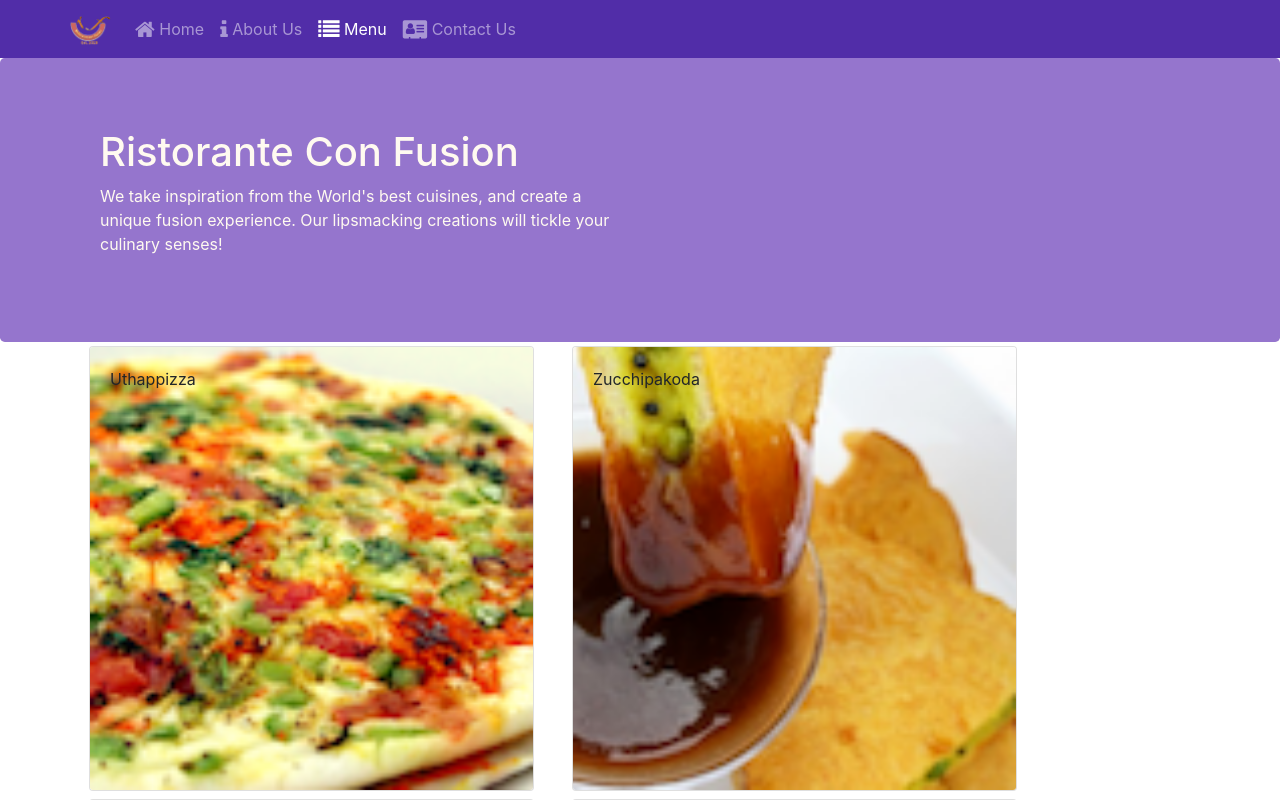
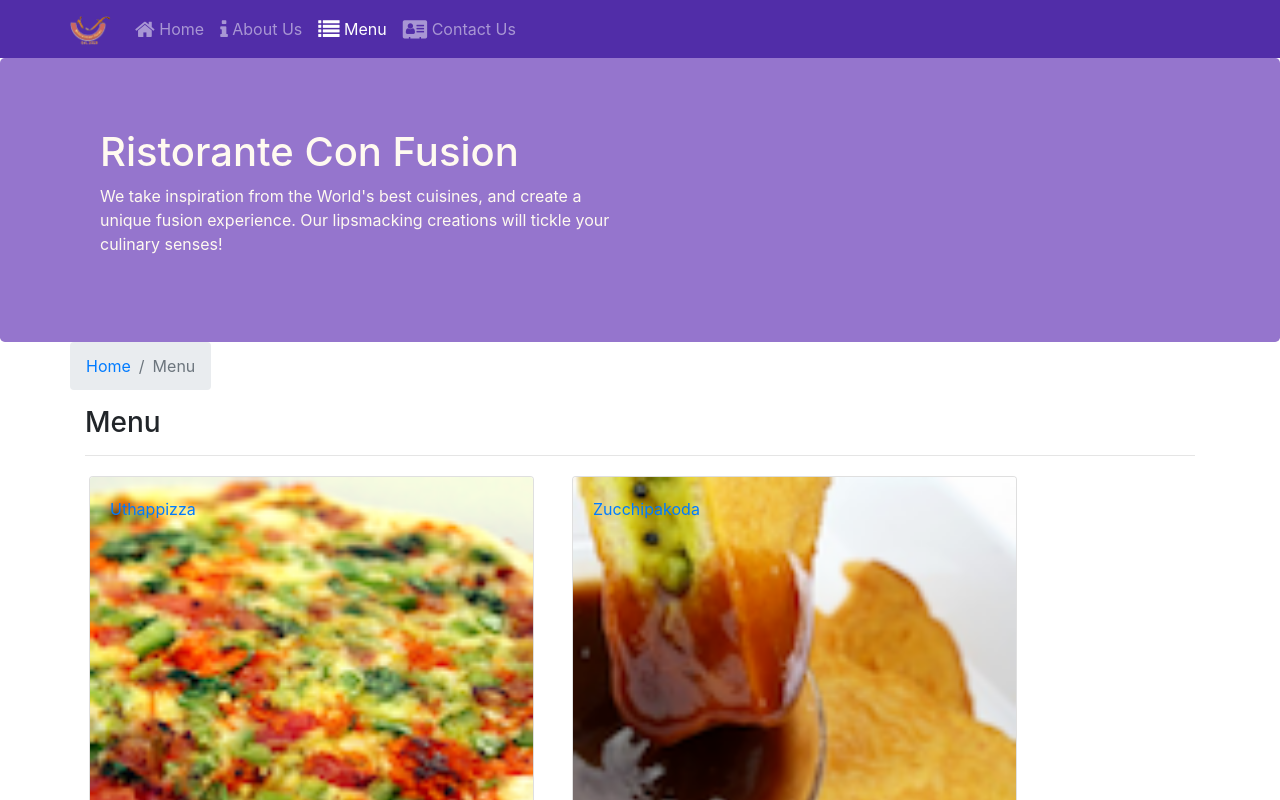
Before and after one commit to KhanhHP2001/Assignment-SE150409-Hoang-Phi-Khanh, a React (Create React App) app: page /menu in a window 1280 px wide. Shown: the top 800 px of the page. Built offline with nearby package versions, Linux system fonts and the light colour scheme.

Commit message:
Single Page Applications Part 2

```diff
--- a/src/components/ContactComponent.js
+++ b/src/components/ContactComponent.js
@@ -1,8 +1,20 @@
 import React from 'react';
+import { Breadcrumb, BreadcrumbItem } from 'reactstrap';
+import { Link } from 'react-router-dom';
 
 function Contact(props) {
     return(
         <div className="container">
+            <div className="row">
+                <Breadcrumb>
+                    <BreadcrumbItem><Link to="/home">Home</Link></BreadcrumbItem>
+                    <BreadcrumbItem active>Contact Us</BreadcrumbItem>
+                </Breadcrumb>
+                <div className="col-12">
+                    <h3>Contact Us</h3>
+                    <hr />
+                </div>
+            </div>
             <div className="row row-content">
                 <div className="col-12">
                 <h3>Location Information</h3>
--- a/src/components/DishdetailComponent.js
+++ b/src/components/DishdetailComponent.js
@@ -1,5 +1,8 @@
 import React from 'react';
-import { Card, CardImg, CardText, CardBody, CardTitle } from 'reactstrap';
+//import { Card, CardImg, CardText, CardBody, CardTitle } from 'reactstrap';
+import { Card, CardImg, CardText, CardBody,
+    CardTitle, Breadcrumb, BreadcrumbItem } from 'reactstrap';
+import { Link } from 'react-router-dom';
 
    function RenderDish({dish}) {
 
@@ -47,14 +50,42 @@ import { Card, CardImg, CardText, CardBody, CardTitle } from 'reactstrap';
    const  DishDetail = (props) => {
 
 	 if (props.dish != null) {
+
 		return (
-		   <div className="container">
-			  <div className="row">
-				 <RenderDish dish={props.dish} />
-				 <RenderComments comments={props.dish.comments} />
-			  </div>
-		   </div>
-		);
+			<div className="container">
+			<div className="row">
+				<Breadcrumb>
+					<BreadcrumbItem><Link to="/menu">Menu</Link></BreadcrumbItem>
+					<BreadcrumbItem active>{props.dish.name}</BreadcrumbItem>
+				</Breadcrumb>
+				<div className="col-12">
+					<h3>{props.dish.name}</h3>
+					<hr />
+				</div>
+			</div>
+			<div className="row">
+               <RenderDish dish={props.dish} />
+               <RenderComments comments={props.comments} />
+            </div>
+			{/* <div className="row">
+				<div className="col-12 col-md-5 m-1">
+					<RenderDish dish={props.dish} />
+				</div>
+				<div className="col-12 col-md-5 m-1">
+					<RenderComments comments={props.comments} />
+				</div>
+			</div> */}
+			</div>
+		)
+		// return (
+		//    <div className="container">
+		// 	  <div className="row">
+		// 		 <RenderDish dish={props.dish} />
+		// 		 <RenderComments comments={props.dish.comments} />
+		// 	  </div>
+		//    </div>
+		// );
+
 	 }
 	 else {
 		return (
--- a/src/components/MainComponent.js
+++ b/src/components/MainComponent.js
@@ -2,7 +2,7 @@ import React, { Component } from 'react';
 import Home from './HomeComponent';
 import Menu from './MenuComponent';
 import Contact from './ContactComponent';
-//import DishDetail from './DishdetailComponent';
+import DishDetail from './DishdetailComponent';
 import Header from './HeaderComponent';
 import Footer from './FooterComponent';
 import { DISHES } from '../shared/dishes';
@@ -49,12 +49,20 @@ class Main extends Component {
     //   );
     // }
 
+    const DishWithId = ({match}) => {
+      return(
+          <DishDetail dish={this.state.dishes.filter((dish) => dish.id === parseInt(match.params.dishId,10))[0]}
+            comments={this.state.comments.filter((comment) => comment.dishId === parseInt(match.params.dishId,10))} />
+      );
+    };
+
     return (
       <div>
         <Header />
         <Switch>
           <Route path='/home' component={HomePage} />
           <Route exact path='/menu' component={() => <Menu dishes={this.state.dishes} />} />
+          <Route path='/menu/:dishId' component={DishWithId} />
           <Route exact path='/contactus' component={Contact} />
           <Redirect to="/home" />
         </Switch>
--- a/src/components/MenuComponent.js
+++ b/src/components/MenuComponent.js
@@ -1,26 +1,44 @@
 import React from 'react';
-import { Card, CardImg, CardImgOverlay, CardTitle } from 'reactstrap';
+// import { Card, CardImg, CardImgOverlay, CardTitle } from 'reactstrap';
+import { Card, CardImg, CardImgOverlay,
+    CardTitle, Breadcrumb, BreadcrumbItem } from 'reactstrap';
+import { Link } from 'react-router-dom';
 
     function RenderMenuItem ({dish, onClick}) {
 
         return (
-            <Card
-                onClick={() => onClick(dish.id)}>
-                <CardImg width="100%" src={dish.image} alt={dish.name} />
-                <CardImgOverlay>
-                    <CardTitle>{dish.name}</CardTitle>
-                </CardImgOverlay>
+            <Card>
+                <Link to={`/menu/${dish.id}`} >
+                    <CardImg width="100%" src={dish.image} alt={dish.name} />
+                    <CardImgOverlay>
+                        <CardTitle>{dish.name}</CardTitle>
+                    </CardImgOverlay>
+                </Link>
             </Card>
         );
+    }
 
-    }
+    // function RenderMenuItem ({dish, onClick}) {
+
+    //     return (
+    //         <Card
+    //             onClick={() => onClick(dish.id)}>
+    //             <CardImg width="100%" src={dish.image} alt={dish.name} />
+    //             <CardImgOverlay>
+    //                 <CardTitle>{dish.name}</CardTitle>
+    //             </CardImgOverlay>
+    //         </Card>
+    //     );
+
+    // }
 
     const Menu = (props) => {
 
         const menu = props.dishes.map((dish) => {
             return (
                 <div className="col-12 col-md-5 m-1"  key={dish.id}>
-                    <RenderMenuItem dish={dish} onClick={props.onClick} />
+                    {/* <RenderMenuItem dish={dish} onClick={props.onClick} /> */}
+                    <RenderMenuItem dish={dish} />
                 </div>
             );
         });
@@ -28,10 +46,27 @@ import { Card, CardImg, CardImgOverlay, CardTitle } from 'reactstrap';
         return (
             <div className="container">
                 <div className="row">
+                    <Breadcrumb>
+                        <BreadcrumbItem><Link to="/home">Home</Link></BreadcrumbItem>
+                        <BreadcrumbItem active>Menu</BreadcrumbItem>
+                    </Breadcrumb>
+                    <div className="col-12">
+                        <h3>Menu</h3>
+                        <hr />
+                    </div>
+                </div>
+                <div className="row">
                     {menu}
                 </div>
             </div>
         );
+        // return (
+        //     <div className="container">
+        //         <div className="row">
+        //             {menu}
+        //         </div>
+        //     </div>
+        // );
 
     }
 
```
